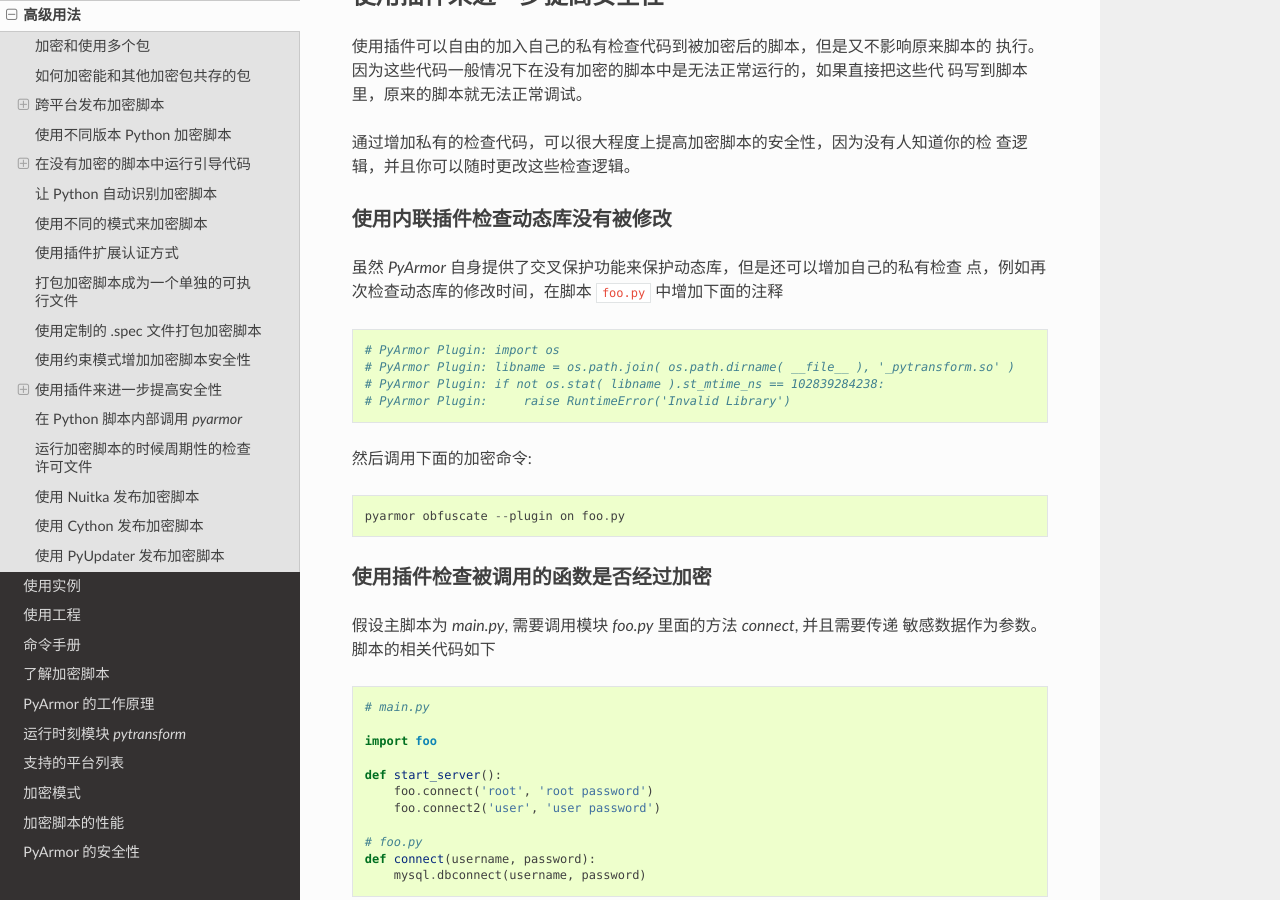
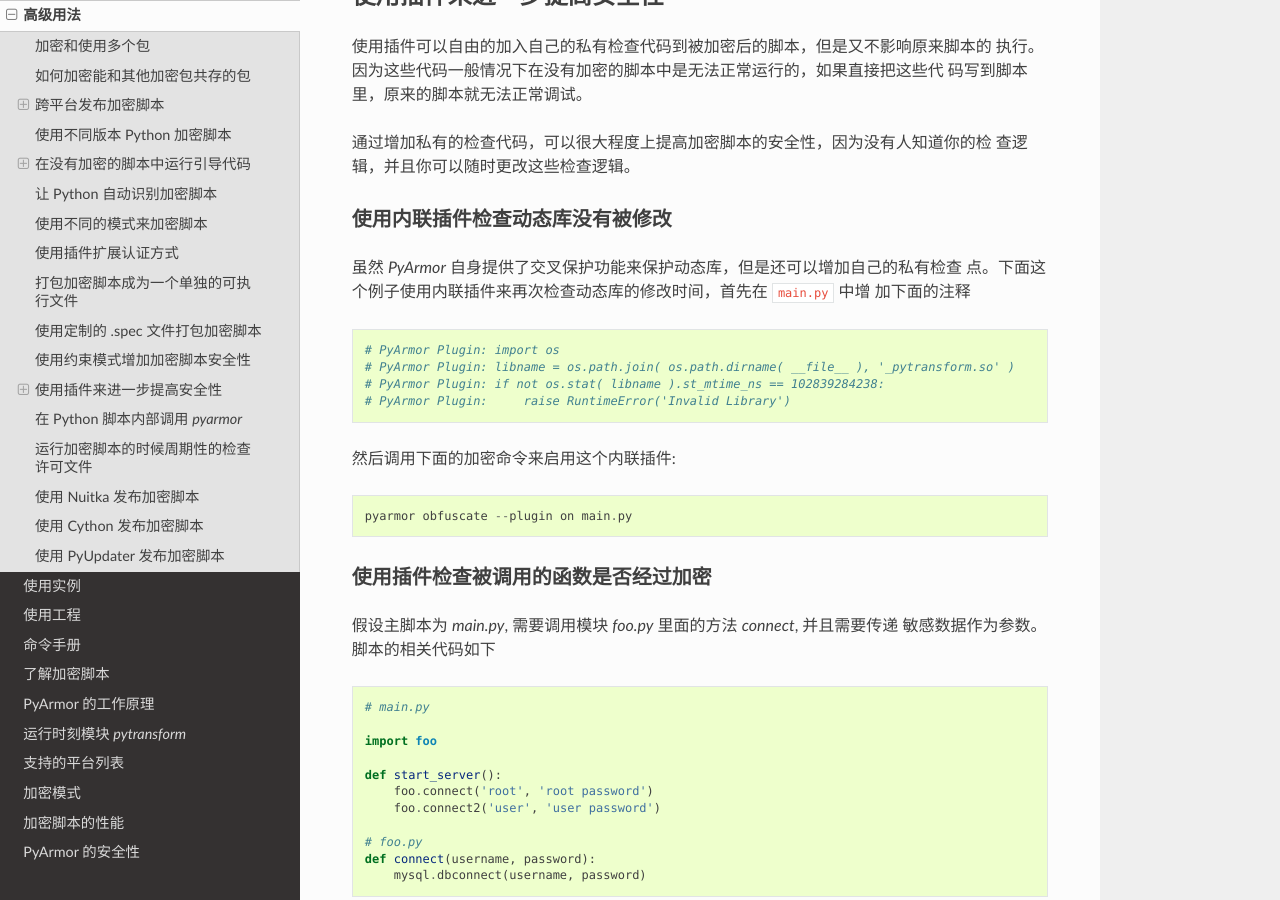
Before and after one commit to dashingsoft/pyarmor-docs-zh, a Sphinx documentation site: the page built from docs/advanced.rst, in a window 1280 px wide and 900 px high, scrolled down 12828 px. Built offline with Sphinx 7.4.7 and the Read the Docs theme 2.0.0, drawn with Linux system fonts in a browser that asks for light colours.

Commit message:
Refine doc

```diff
--- a/docs/advanced.rst
+++ b/docs/advanced.rst
@@ -588,7 +588,8 @@ Python 应用程序，例如::
 ~~~~~~~~~~~~~~~~~~~~~~~~~~~~~~~~
 
 虽然 `PyArmor` 自身提供了交叉保护功能来保护动态库，但是还可以增加自己的私有检查
-点，例如再次检查动态库的修改时间，在脚本 ``foo.py`` 中增加下面的注释
+点。下面这个例子使用内联插件来再次检查动态库的修改时间，首先在 ``main.py`` 中增
+加下面的注释
 
 .. code:: python
 
@@ -597,9 +598,9 @@ Python 应用程序，例如::
   # PyArmor Plugin: if not os.stat( libname ).st_mtime_ns == 102839284238:
   # PyArmor Plugin:     raise RuntimeError('Invalid Library')
 
-然后调用下面的加密命令::
+然后调用下面的加密命令来启用这个内联插件::
 
-  pyarmor obfuscate --plugin on foo.py
+  pyarmor obfuscate --plugin on main.py
 
 .. _checking imported function is obfuscated:
 
```
